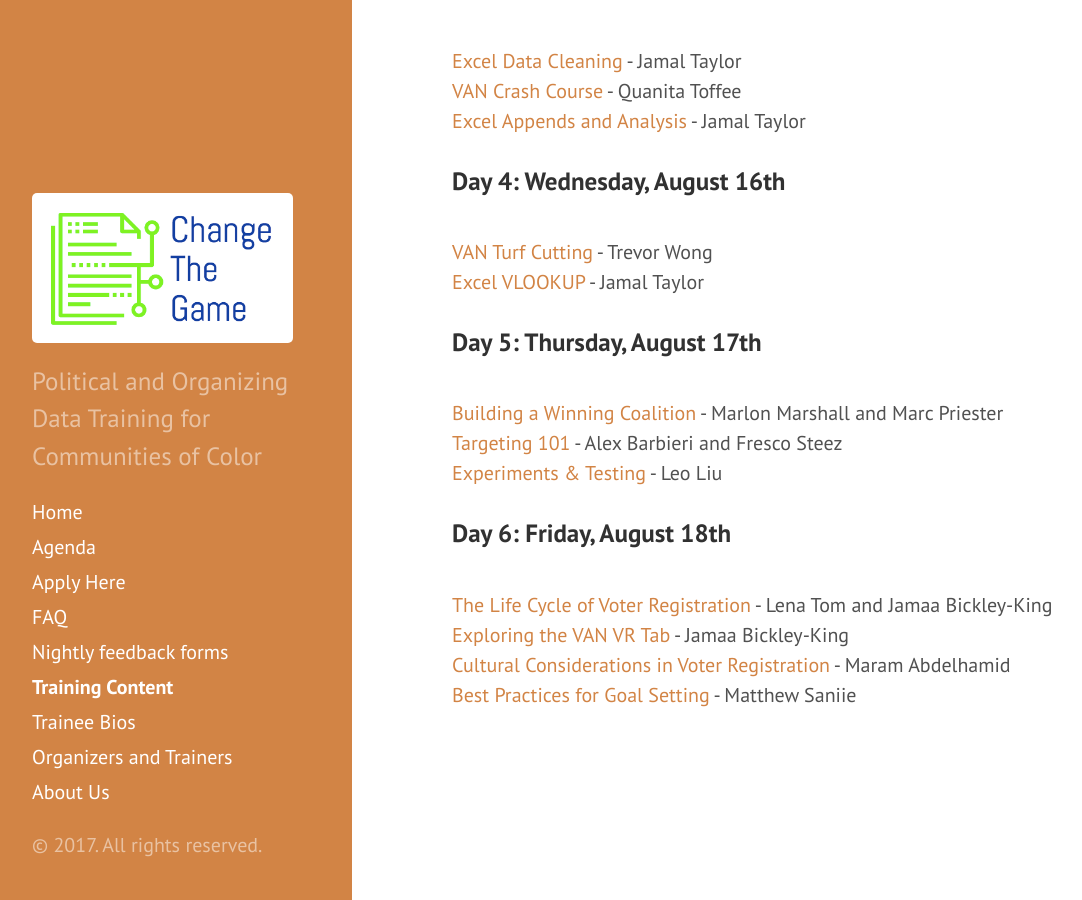
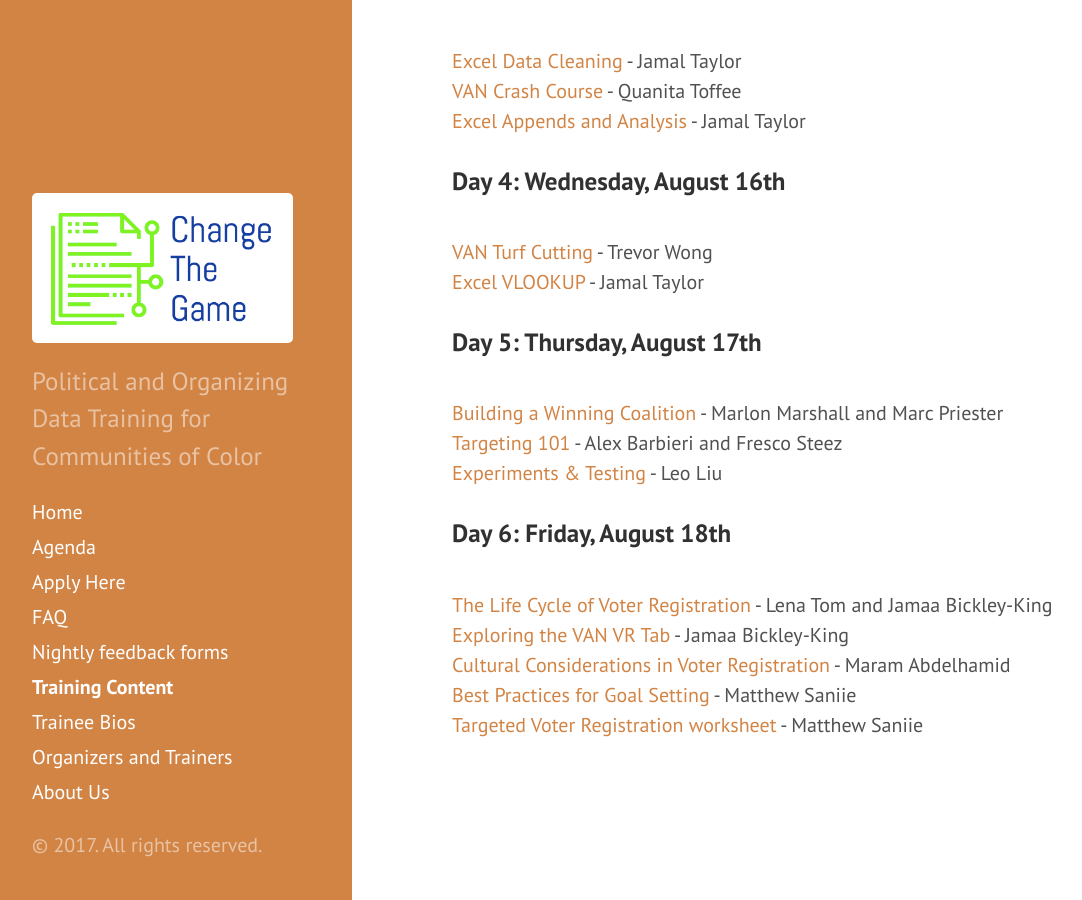
Before and after one commit to anniejw6/changethegame_site, a Jekyll site: the page built from slides.md, in a window 1280 px wide and 900 px high, scrolled down 828 px. Shown: the whole window, without its empty margins (8-1090 px from the left). Built offline with Jekyll 4.4.1, drawn with Linux system fonts in a browser that asks for light colours.

Commit message:
Update slides.md

```diff
--- a/slides.md
+++ b/slides.md
@@ -48,4 +48,5 @@
 <br>[Exploring the VAN VR Tab](https://www.dropbox.com/s/64i7m2eklcgbubp/Exploring%20the%20VAN%20VR%20Tab-Jamaa%20Bickley-King.pptx.pdf?dl=0) - Jamaa Bickley-King
 <br>[Cultural Considerations in Voter Registration](https://www.dropbox.com/s/s7wx8yacdgeimor/Voter%20Reg%20Cultural%20Considerations-Maram.pdf?dl=0) - Maram Abdelhamid
 <br>[Best Practices for Goal Setting](https://www.dropbox.com/s/wtg3ila37ukptgw/Best%20Practices%20for%20Goal%20Setting-Matthew%20Saniie.pdf?dl=0) - Matthew Saniie
+<br>[Targeted Voter Registration worksheet](https://www.dropbox.com/s/bib37fhqcaiqz68/C3%20Targeted%20VR%20worksheet-Matthew%20Saniie.xlsx?dl=0) - Matthew Saniie
 <br>
```
